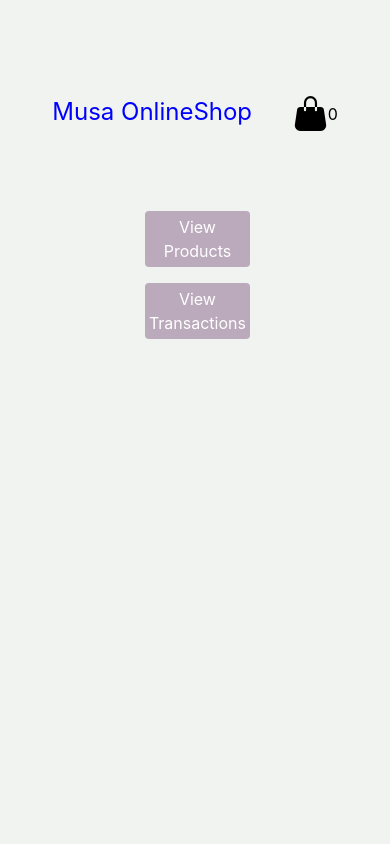
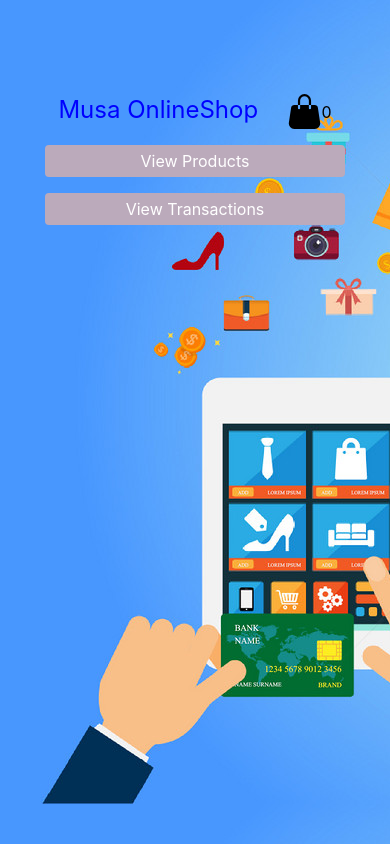
Before and after one commit to musaa99/react-payment-paystack, a React (Create React App) app: page / in a window 390 px wide. Built offline with nearby package versions, Linux system fonts and the light colour scheme.

Commit message:
added background image and fix responsiveness

```diff
--- a/src/App.js
+++ b/src/App.js
@@ -7,7 +7,7 @@ import Home from './pages/Home';
 
 const App = () => {
   return (
-    <div className=' p-[2rem]'>
+    <div className=' p-[30px]'>
       <Routes>
         <Route path={'/products'} element={<Products />} />
         <Route path={'/*'} element={<Home />} />
--- a/src/components/Button.js
+++ b/src/components/Button.js
@@ -3,7 +3,7 @@ import React from 'react'
 const Button = ({text, onClick, disabled}) => {
   return (
     <button
-      className='w-auto p-[4px] rounded-[4px] bg-primary text-white hover:opacity-[0.8]'
+      className='w-[300px] p-[4px] rounded-[4px] bg-primary text-white hover:opacity-[0.8]'
       onClick={onClick}
       disabled={disabled}
     >
--- a/src/index.css
+++ b/src/index.css
@@ -10,6 +10,8 @@ body {
   -webkit-font-smoothing: antialiased;
   -moz-osx-font-smoothing: grayscale;
   background-color: #f0f3ef;
+  background-image: url("./assets/img.jpg");
+
 }
 
 code {
--- a/src/pages/Home.jsx
+++ b/src/pages/Home.jsx
@@ -12,7 +12,7 @@ const Home = () => {
     <Navbar/>
 
     </div>
-      <div className='mx-auto  p-[4rem] w-[70%] md:flex grid gap-4 justify-between'>
+      <div className='grid gap-4 justify-center m-4  '>
 
         <Button text='View Products' onClick={()=> navigate('/products')} />
         <Button text='View Transactions' onClick={()=> navigate('/transactions')} />
--- a/src/pages/Navbar.jsx
+++ b/src/pages/Navbar.jsx
@@ -3,7 +3,7 @@ import React from "react";
 const Navbar = () => {
   return (
     <div className="">
-      <div className=" flex justify-around md:grid md:grid-cols-2 lg:flex lg:justify-between ">
+      <div className=" flex justify-evenly  ">
         <h2 className="text-[blue] text-2xl md:text-4xl"> Musa OnlineShop</h2>
 
         <div className="flex items-center" to="/cart">
```
Also changed, not shown: src/assets/background img.jpg (added), src/assets/img.jpg (added).
